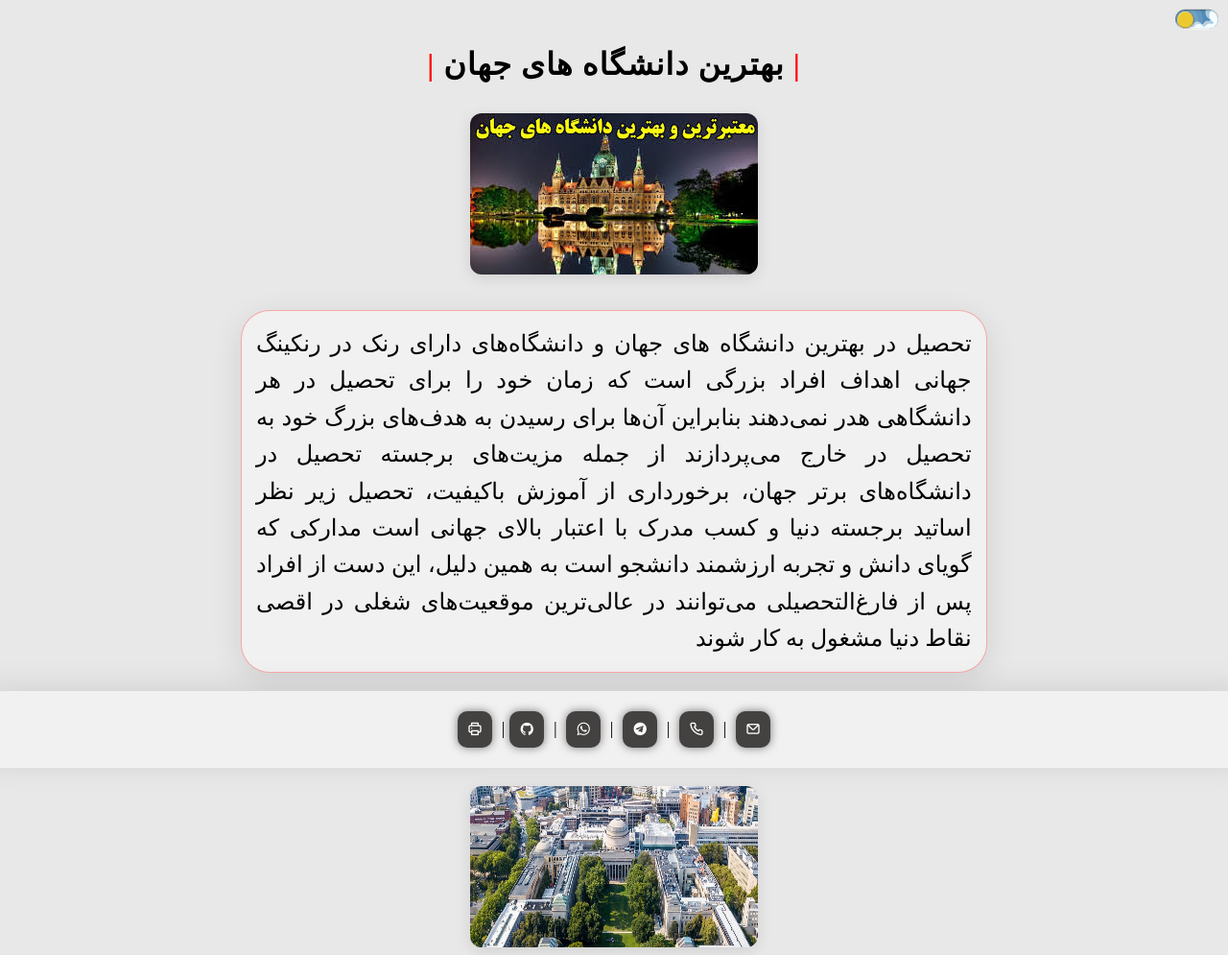
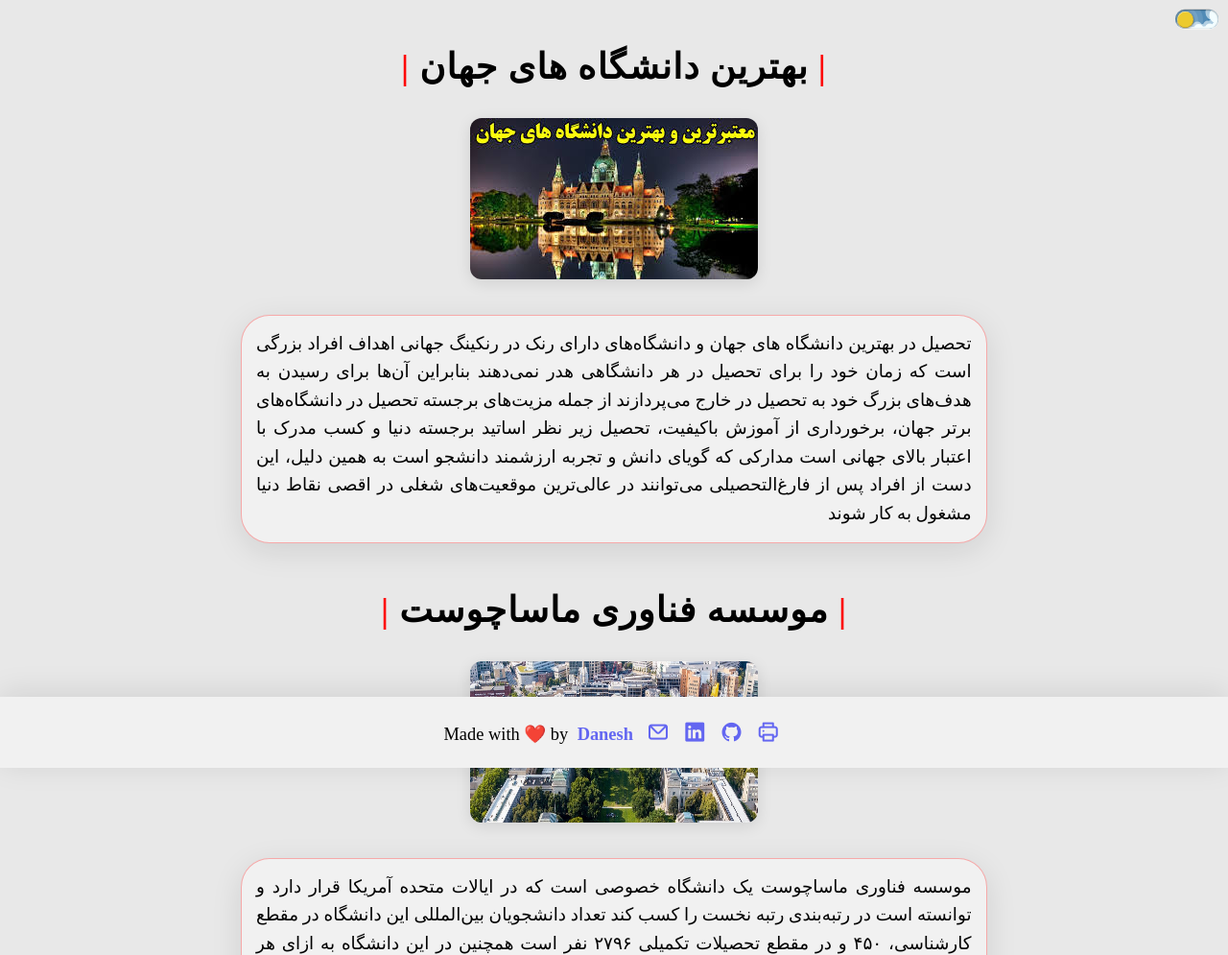
Before and after one commit to DaneshCode/Top-Universities-Web, a plain HTML site: page index.html in a window 1280 px wide. Shown: the top 995 px of the page at 96% size. Drawn offline with nearby package versions, Linux system fonts and the light colour scheme.

Commit message:
Refactor footer layout and update contact links for improved accessibility and design

```diff
--- a/index.html
+++ b/index.html
@@ -273,53 +273,27 @@
 
     <footer role="contentinfo">
       <nav aria-label="Contact links">
-        <a
-          id="4"
-          href="mailto:DaneshCode.Dev@gmail.com"
-          class="button"
-          title="ایمیل"
-          target="_blank"
-          ><i class="uil uil-envelope contact__icon"></i
-        ></a>
-        |
-        <a
-          id="5"
-          href="tel:09010629831"
-          class="button"
-          title="شماره تماس"
-          target="_blank"
-          ><i class="uil uil-phone"></i
-        ></a>
-        |
-        <a
-          id="6"
-          href="https://t.me/Menasheh_kh"
-          class="button"
-          title="تلگرام"
-          target="_blank"
-          ><i class="uil uil-telegram"></i
-        ></a>
-        |
-        <a
-          id="7"
-          href="https://wa.me/09010629831"
-          class="button"
-          title="واتساپ"
-          target="_blank"
-          ><i class="uil uil-whatsapp"></i
-        ></a>
-        |
-        <a
-          href="https://github.com/DaneshCode"
-          class="button"
-          title=" گیت هاب "
-          target="_blank"
-        >
-          <i class="uil uil-github"></i> </a
-        >|
-        <button id="printButton" title="پرینت از صفحه">
-          <i class="uil uil-print"></i>
-        </button>
+        <p class="made">
+          <button id="printButton" title="پرینت از صفحه">
+            <i class="uil uil-print"></i>
+          </button>
+          <a href="https://github.com/DaneshCode" target="_blank"
+            ><i class="uil uil-github"></i
+          ></a>
+          <a href="https://www.linkedin.com/in/DaneshCode" target="_blank"
+            ><i class="uil uil-linkedin"></i
+          ></a>
+          <a href="mailto:DaneshCode.Dev@gmail.com">
+            <i class="uil uil-envelope"></i
+          ></a>
+
+          Made with ❤️ by
+          <a
+            href="https://daneshcode.github.io/Portfolio-Website/"
+            target="_blank"
+            >Danesh</a
+          >
+        </p>
       </nav>
     </footer>
 
--- a/style.css
+++ b/style.css
@@ -30,7 +30,8 @@
     padding: 10px;
   }
 
-  h1, h3 {
+  h1,
+  h3 {
     color: #000 !important;
     page-break-after: avoid;
   }
@@ -70,22 +71,6 @@
   padding: 0 1rem;
 }
 
-#themeButton_1,
-#themeButton_2 {
-  position: absolute;
-  font-size: xx-small;
-  top: 2px;
-  padding: 5px;
-}
-
-#themeButton_1 {
-  left: 2px;
-}
-
-#themeButton_2 {
-  left: 40px;
-}
-
 footer {
   position: fixed;
   bottom: 0;
@@ -93,34 +78,21 @@
   background-color: #f1f1f1;
   color: black;
   text-align: center;
-  padding: 1rem;
   font-size: clamp(1rem, 0.95rem + 0.25vw, 1.25rem);
   transition: margin-top 0.3s ease, background-color 0.3s ease, color 0.3s ease;
   display: flex;
   flex-direction: row;
   align-items: center;
+  flex-wrap: wrap;
   justify-content: center;
   backdrop-filter: blur(10px);
   box-shadow: 0 -4px 32px rgba(0, 0, 0, 0.1);
-}
-
-@media (max-width: 600px) {
-  footer {
-    margin-top: 7rem;
-  }
-}
-
-@media (max-width: 300px) {
-  footer {
-    flex-direction: column;
-  }
 }
 
 .pBox {
   display: flex;
   justify-content: center;
   align-items: center;
-  font-size: 1.5rem;
   line-height: 1.6;
   color: black;
   border: 1px solid rgba(255, 0, 0, 0.3);
@@ -147,49 +119,6 @@
   color: red;
 }
 
-button,
-a.button {
-  background-color: #444141;
-  border-radius: 10px;
-  color: #fff;
-  cursor: pointer;
-  padding: 10px;
-  margin: 5px;
-  font-size: 16px;
-  border: none;
-  text-decoration: none;
-  display: inline-block;
-  transition: all 0.3s ease;
-  box-shadow: 0 0 10px rgba(0, 0, 0, 0.5);
-  text-align: center;
-  outline: none;
-}
-
-button:hover,
-a.button:hover {
-  background-image: linear-gradient(
-    90deg,
-    #6a3093 0%,
-    #a044ff 50%,
-    #1f4037 75%,
-    #6a3093 100%
-  );
-  animation: slidernbw 5s linear infinite;
-  color: #fff !important; /* Ensure text is always white on hover */
-  box-shadow: 0 0 20px rgba(0, 0, 0, 0.5);
-  transform: scale(1.1);
-}
-
-button:focus,
-a.button:focus {
-  box-shadow: 0 0 0 3px rgba(66, 153, 225, 0.6);
-}
-
-@keyframes slidernbw {
-  to {
-    background-position: 20vw;
-  }
-}
 /* From Uiverse.io by Galahhad */
 .theme-switch {
   --toggle-size: 0.5rem;
@@ -424,7 +353,8 @@
   + .theme-switch__container
   .theme-switch__circle-container:hover {
   left: calc(
-    100% - var(--circle-container-offset) - var(--circle-container-diameter) - 0.187em
+    100% - var(--circle-container-offset) - var(--circle-container-diameter) -
+      0.187em
   );
 }
 
@@ -475,6 +405,33 @@
 
 h1 {
   margin: 3rem 0 2rem;
-  font-size: 2rem;
   letter-spacing: 1px;
 }
+
+.made {
+  padding: 0;
+  text-align: center;
+}
+.made i {
+  font-size: x-large;
+}
+
+.made button {
+  background: none;
+  border: none;
+  cursor: pointer;
+}
+
+.made a,
+.made button {
+  color: #6366f1;
+  text-decoration: none;
+  font-weight: bold;
+  padding: 0.3rem;
+}
+
+.made a:hover,
+.made button:hover {
+  color: #4f51e5;
+  text-decoration: underline;
+}
```
